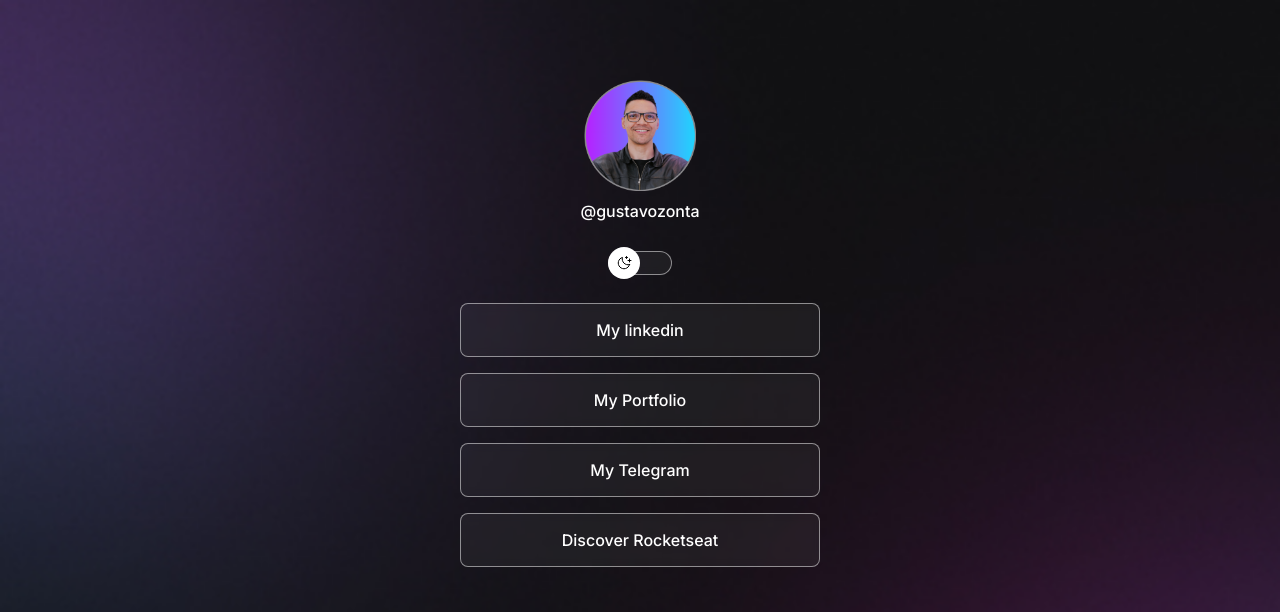
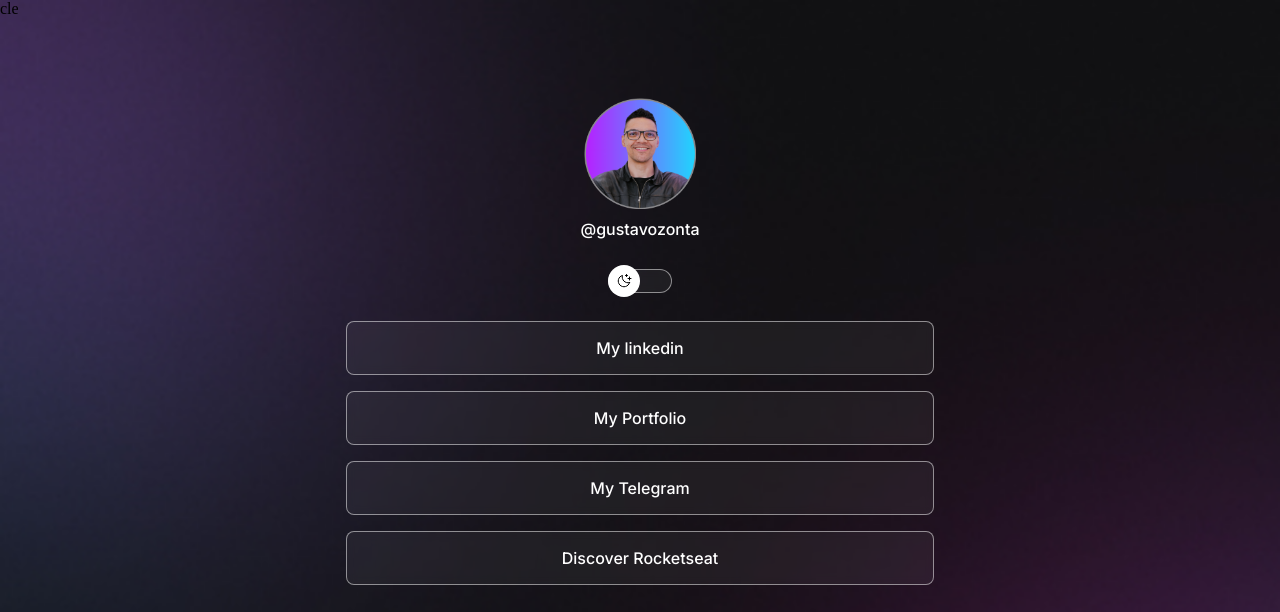
Before and after one commit to gustavozonta/projeto.DevLinks, a plain HTML site: page index.html in a window 1280 px wide. Shown: the top 612 px of the page. Drawn offline with nearby package versions, Linux system fonts and the light colour scheme.

Commit message:
change Padding

```diff
--- a/index.html
+++ b/index.html
@@ -1,5 +1,5 @@
 <!DOCTYPE html>
-<html lang="en">
+<html lang="en">cle
 <head>
   <link rel="preconnect" href="https://fonts.googleapis.com">
   <link rel="preconnect" href="https://fonts.gstatic.com" crossorigin>
--- a/style.css
+++ b/style.css
@@ -35,7 +35,8 @@ body * {
 }
 
 #container {
-  width: 360px;
+  width: 100%;
+  max-width: 588px;
   margin: 56px auto 0px;
 
 }
```
Also changed, not shown: 2 other files.
